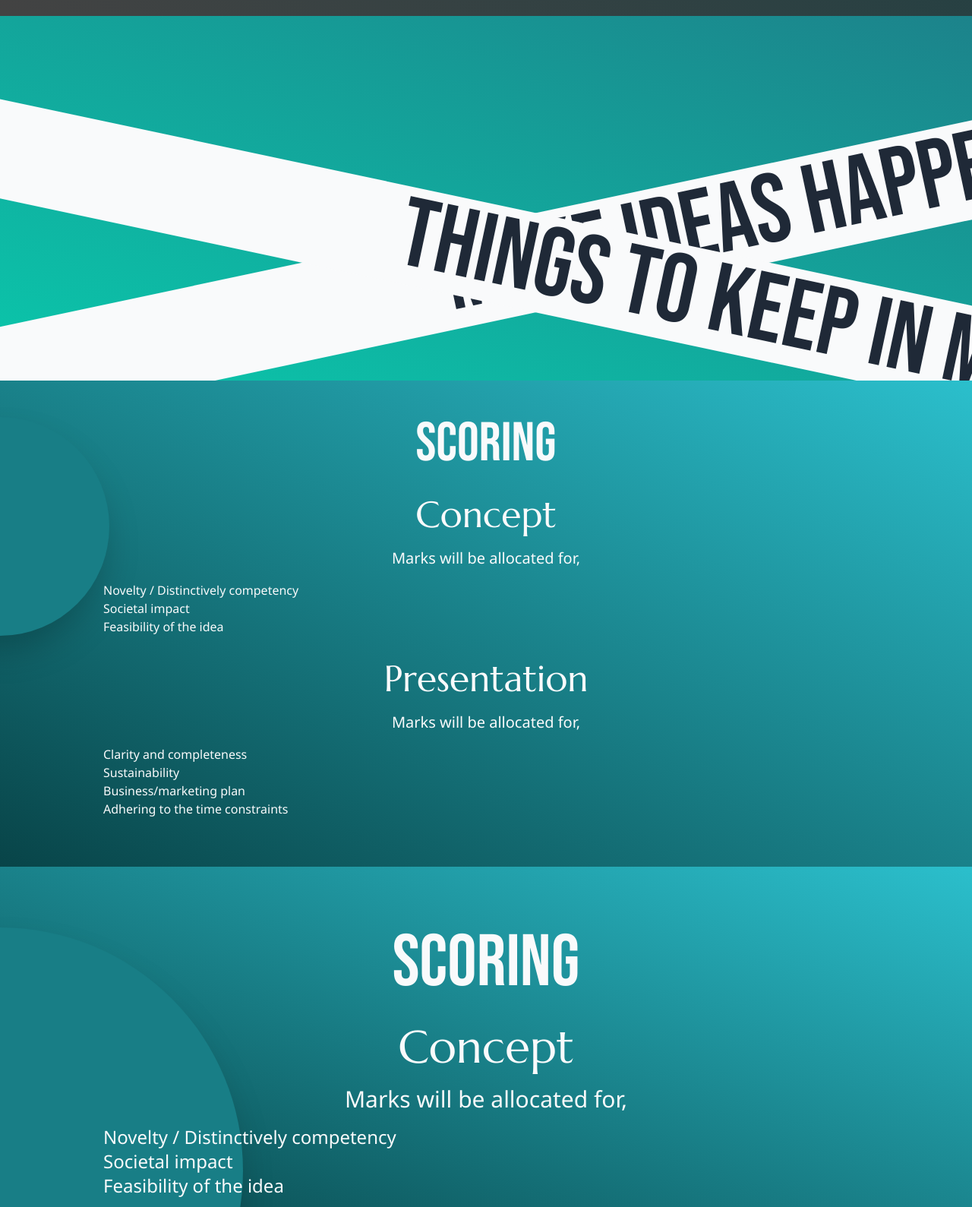
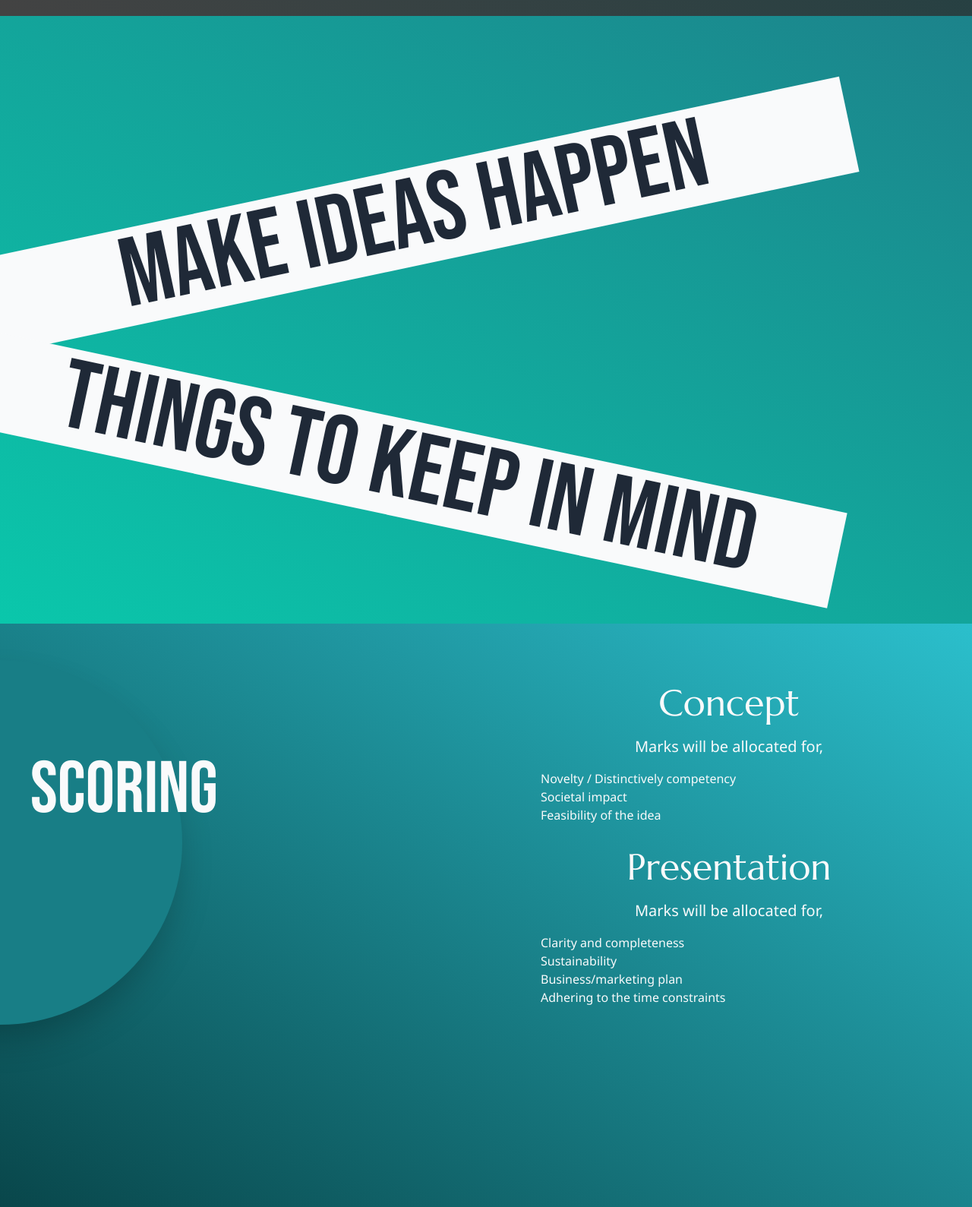
Before and after one commit to SithumDev07/hackX-Jr-Web, a website built with Parcel: page Test.html in a window 1280 px wide. Shown: the part 5611-7200 px from the top of the page at 76% size. Built offline with nearby package versions, Linux system fonts and the light colour scheme.

Commit message:
Scoring Done Desktop

```diff
--- a/Test.html
+++ b/Test.html
@@ -1933,6 +1933,7 @@ body{
             to-swaggersEndColor
             h-screen
             md:h-60vh
+            xl:h-screen
             relative
             overflow-hidden
             md:hidden
@@ -1962,7 +1963,7 @@ body{
             data-scroll-delay="0.04"
             data-scroll-target="#swag"
           >
-            <h1 class="font-BebasNeue text-gray-800 text-8xl md:text-9xl md:px-2">
+            <h1 class="font-BebasNeue text-gray-800 text-8xl md:text-9xl md:px-2 xl:px-12">
               Make ideas happen
             </h1>
           </div>
@@ -2009,6 +2010,7 @@ body{
            overflow-hidden
            md:flex
            hidden
+           xl:hidden
          "
          data-scroll-section="1"
          id="swagTab"
@@ -2066,21 +2068,95 @@ body{
 
        <!-- End of Swaggers Tab-->
 
+       <!-- Swaggers Desktop -->
+       <section
+       class="
+         bg-gradient-to-bl
+         from-swaggerStartingColor
+         to-swaggersEndColor
+         h-screen
+         md:h-60vh
+         xl:h-screen
+         relative
+         overflow-hidden
+         hidden
+         xl:flex
+       "
+       data-scroll-section="1"
+       id="swagDesktop"
+     >
+       <div
+         class="
+           w-120
+           md:w-auto
+           h-24
+           md:h-32
+           3xl:h-44
+           bg-gray-50
+           absolute
+           flex
+           items-center
+           justify-center
+           top-1/4
+           transform
+           -rotate-12
+           -left-10
+         "
+         data-scroll="1"
+         data-scroll-speed="-20"
+         data-scroll-direction="horizontal"
+         data-scroll-target="#swagDesktop"
+       >
+         <h1 class="font-BebasNeue text-gray-800 text-8xl md:text-9xl md:px-2 xl:px-48">
+           Make ideas happen
+         </h1>
+       </div>
+
+       <div
+         class="
+           w-150
+           md:w-auto
+           h-24
+           md:h-32
+           3xl:h-44
+           bg-gray-50
+           absolute
+           flex
+           items-center
+           justify-center
+           top-2/3
+           transform
+           rotate-12
+           -left-10
+         "
+         data-scroll="1"
+         data-scroll-speed="20"
+         data-scroll-direction="horizontal"
+         data-scroll-target="#swagDesktop"
+       >
+         <h1 class="font-BebasNeue text-gray-800 text-8xl md:text-9xl xl:px-28">
+           Things to keep in mind
+         </h1>
+       </div>
+     </section>
+
+     <!-- End of Swaggers -->
+
         <!-- Scoring -->
         <section
           class="
             h-auto
+            xl:h-screen
             bg-gradient-to-tr
             from-scoringStartingColor
             to-scoringEndColor
-            xl:flex
             hidden
           "
           data-scroll-section="1"
           id="scoring"
         >
           <div class="w-full mt-12 mb-16 relative">
-            <div class="w-full flex items-center flex-col text-gray-50">
+            <div class="w-full flex items-center flex-col xl:flex-row text-gray-50">
               <h1
                 class="font-BebasNeue text-7xl uppercase z-20"
                 data-scroll="1"
@@ -2144,6 +2220,7 @@ body{
             from-scoringStartingColor
             to-scoringEndColor
             flex
+            xl:hidden
           "
           data-scroll-section="1"
           id="scoring"
@@ -2196,6 +2273,81 @@ body{
           </div>
         </section>
         <!-- End of Scoring Mobile -->
+
+         <!-- Scoring Desktop -->
+         <section
+         class="
+           h-auto
+           xl:h-screen
+           bg-gradient-to-tr
+           from-scoringStartingColor
+           to-scoringEndColor
+           xl:flex
+           hidden
+         "
+         data-scroll-section="1"
+         id="scoringDesktop"
+       >
+         <div class="w-full mt-12 mb-16 relative flex justify-end">
+          <h1
+          class="font-BebasNeue text-8xl 2xl:text-9xl uppercase z-20 absolute left-10 top-1/4 text-gray-50 transform -translate-y-1/2"
+          data-scroll="1"
+          data-scroll-speed="2"
+          data-scroll-target="#scoringDesktop"
+        >
+          Scoring
+        </h1>
+           <div class="w-1/2 flex items-center flex-col text-gray-50 3xl:justify-center">
+
+             <h2 class="font-Marcellus text-5xl 2xl:text-8xl mt-8 z-20">Concept</h2>
+             <h3 class="font-Noto text-xl 2xl:text-3xl 3xl:text-4xl mt-5 z-20">
+               Marks will be allocated for,
+             </h3>
+             <div class="font-Noto text-base 2xl:text-2xl 3xl:text-3xl w-4/5 px-2 mt-4 z-20">
+               <p>Novelty / Distinctively competency</p>
+               <p>Societal impact</p>
+               <p>Feasibility of the idea</p>
+             </div>
+
+             <h2 class="font-Marcellus text-5xl 2xl:text-8xl mt-8 z-20">Presentation</h2>
+             <h3 class="font-Noto text-xl 2xl:text-3xl 3xl:text-4xl mt-5 z-20">
+               Marks will be allocated for,
+             </h3>
+             <div class="font-Noto text-base 2xl:text-2xl 3xl:text-3xl w-4/5 px-2 mt-4 z-20">
+               <p>Clarity and completeness</p>
+               <p>Sustainability</p>
+               <p>Business/marketing plan</p>
+               <p>Adhering to the time constraints</p>
+             </div>
+           </div>
+           <div
+             class="
+               absolute
+               w-100
+               2xl:w-110
+               3xl:w-120
+               h-100
+               3xl:h-120
+               2xl:h-110
+               rounded-full
+               shadow-2xl
+               bg-scoringCircleColor
+               left-0
+               transform
+               -translate-x-1/2
+               top-0
+               2xl:top-left16
+               z-0
+             "
+             data-scroll="1"
+             data-scroll-speed="-1"
+             data-scroll-delay="0.03"
+             data-scroll-direction="horizontal"
+             data-scroll-target="#scoringDesktop"
+           ></div>
+         </div>
+       </section>
+       <!-- End of Scoring Desktop -->
 
         <!-- Team Organization -->
         <section
@@ -2276,6 +2428,7 @@ body{
             from-scoringEndColor
             to-scoringStartingColor
             flex
+            xl:hidden
           "
           data-scroll-section="1"
           id="TeamOrg"
```
